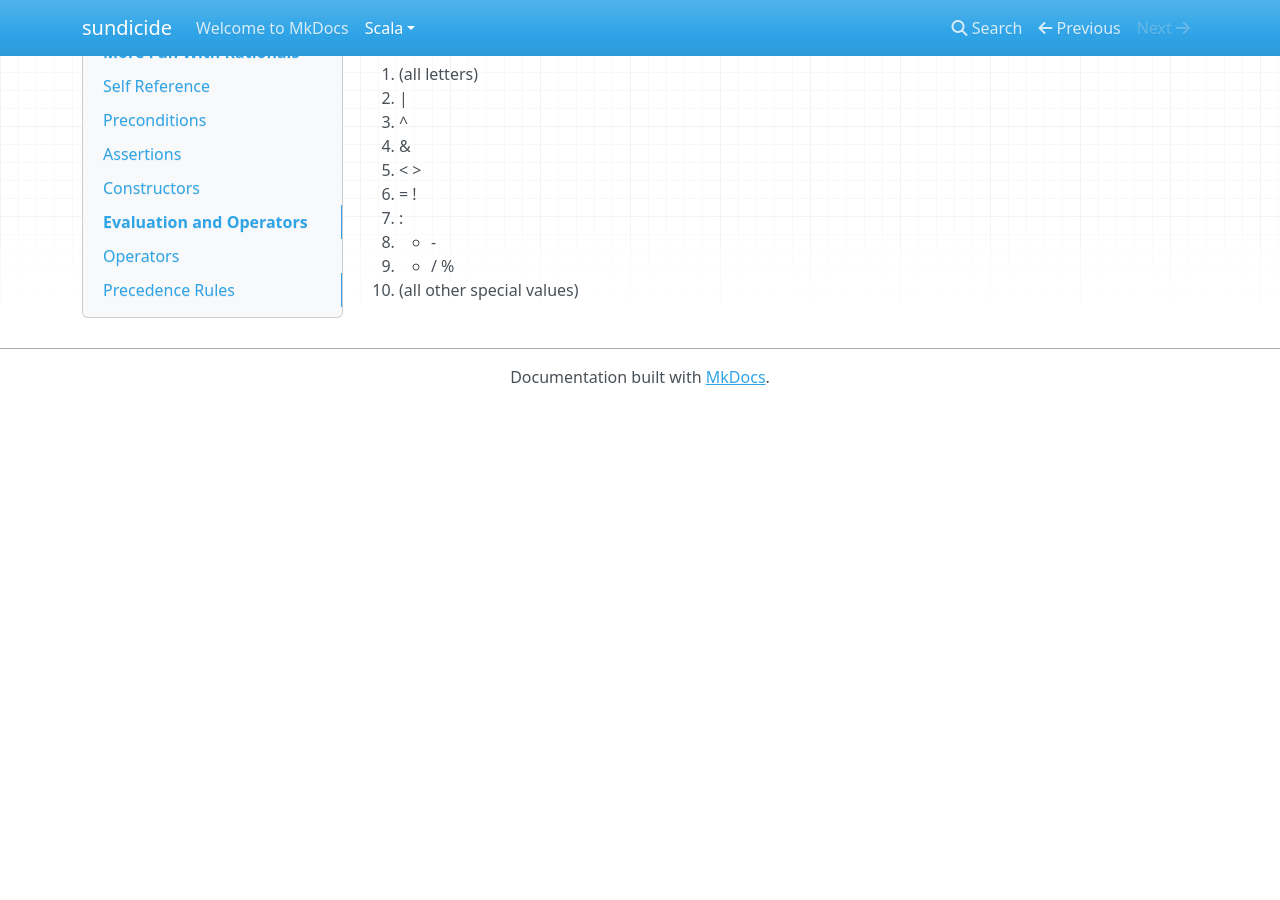
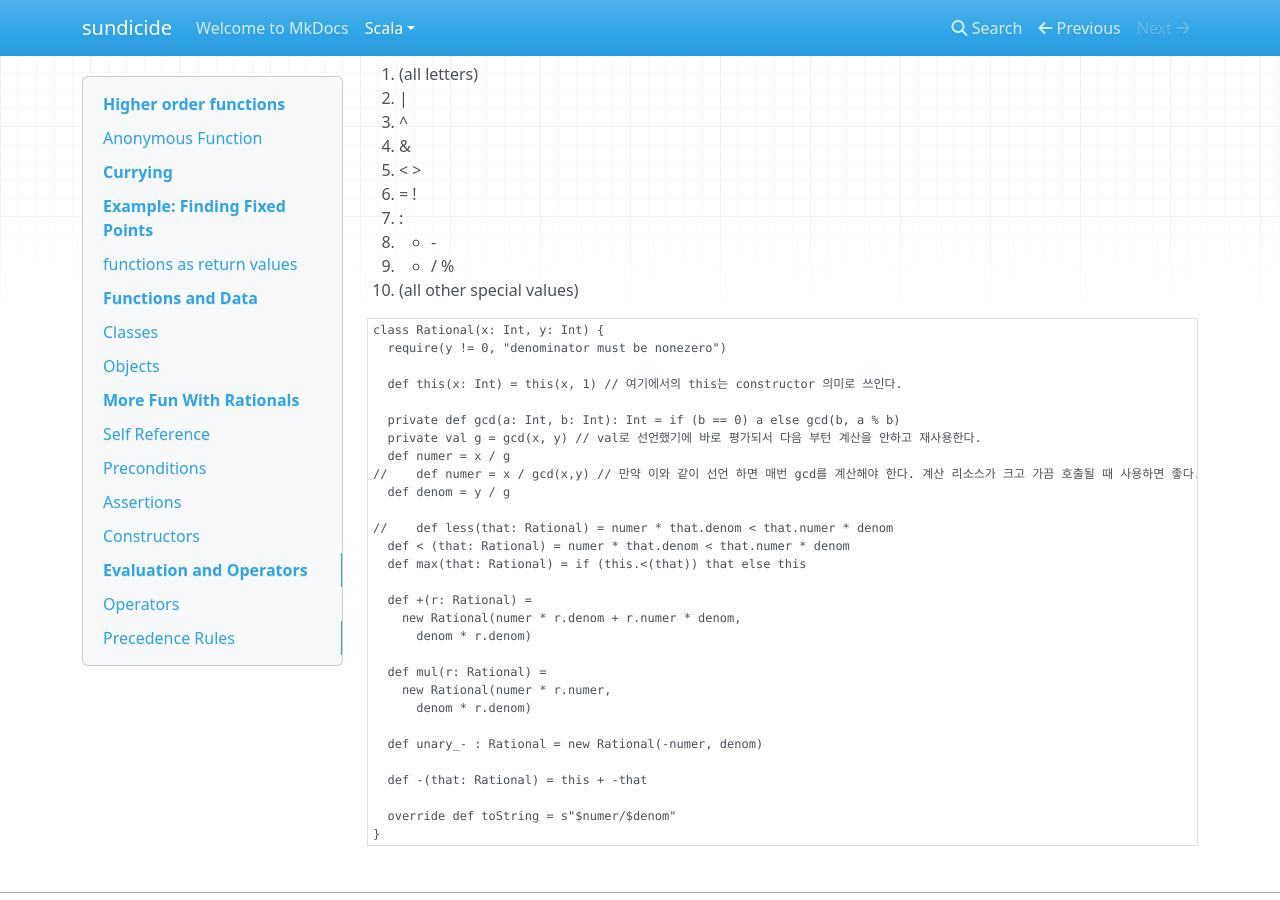
Before and after one commit to sundicide/mkdocs-project, an MkDocs documentation site: the page built from docs/scala/Coursera/fpp-in-scala/week2.md, in a window 1280 px wide and 900 px high, scrolled down 5393 px. Built offline with MkDocs 1.6.1, drawn with Linux system fonts in a browser that asks for light colours; nearby versions of some CDN libraries; before the commit the page ends 5798 px from its top, so only the background shows below that.

Commit message:
update scala docs

````diff
--- a/docs/scala/Coursera/fpp-in-scala/week2.md
+++ b/docs/scala/Coursera/fpp-in-scala/week2.md
@@ -312,3 +312,36 @@ Java혹은 C와 차이 없다.
 8. + -
 9. * / %
 10. (all other special values)
+
+
+```scala
+class Rational(x: Int, y: Int) {
+  require(y != 0, "denominator must be nonezero")
+
+  def this(x: Int) = this(x, 1) // 여기에서의 this는 constructor 의미로 쓰인다.
+
+  private def gcd(a: Int, b: Int): Int = if (b == 0) a else gcd(b, a % b)
+  private val g = gcd(x, y) // val로 선언했기에 바로 평가되서 다음 부턴 계산을 안하고 재사용한다.
+  def numer = x / g
+//    def numer = x / gcd(x,y) // 만약 이와 같이 선언 하면 매번 gcd를 계산해야 한다. 계산 리소스가 크고 가끔 호출될 때 사용하면 좋다.
+  def denom = y / g
+
+//    def less(that: Rational) = numer * that.denom < that.numer * denom
+  def < (that: Rational) = numer * that.denom < that.numer * denom
+  def max(that: Rational) = if (this.<(that)) that else this
+
+  def +(r: Rational) =
+    new Rational(numer * r.denom + r.numer * denom,
+      denom * r.denom)
+
+  def mul(r: Rational) =
+    new Rational(numer * r.numer,
+      denom * r.denom)
+
+  def unary_- : Rational = new Rational(-numer, denom)
+
+  def -(that: Rational) = this + -that
+
+  override def toString = s"$numer/$denom"
+}
+```
````
